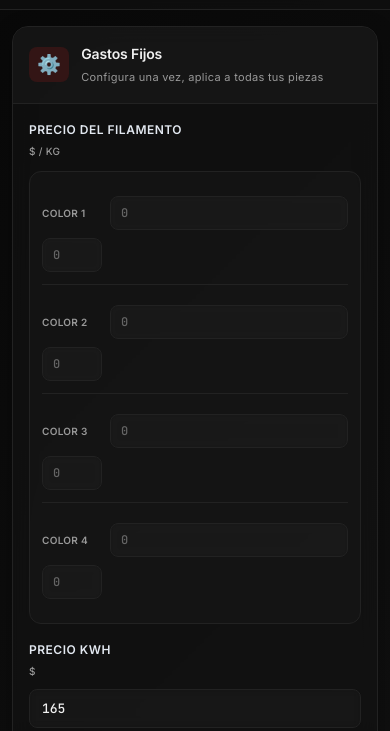
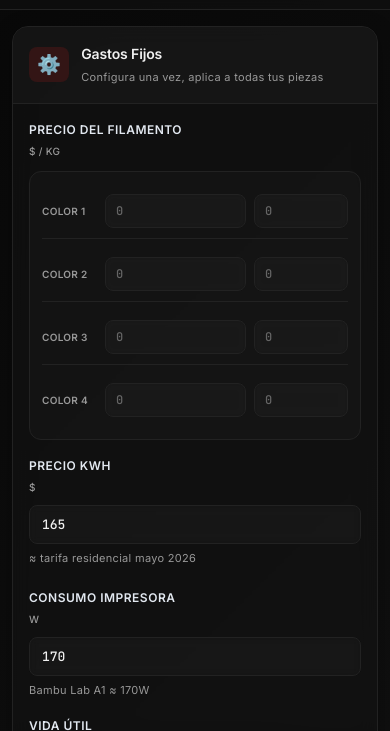
Before and after one commit to Gus579/calculadora-3d, a plain HTML site: page index.html in a window 390 px wide. Shown: the part 111-842 px from the top of the page. Drawn offline with Linux system fonts and the light colour scheme.

Commit message:
Coreccion de errores en la interfaz del telefono 2

```diff
--- a/styles.css
+++ b/styles.css
@@ -631,8 +631,8 @@
   }
 
   .filamento-row {
-    grid-template-columns: 60px 1fr;
-    gap: 8px;
+    grid-template-columns: 60px 1.5fr 1fr;
+    gap: 10px;
     align-items: center;
     padding: 12px 0;
     border-bottom: 1px solid var(--border);
@@ -763,6 +763,12 @@
     font-size: 10px;
   }
 
+  .filamento-row {
+    grid-template-columns: 55px 1.2fr 0.8fr !important;
+    gap: 8px;
+    padding: 10px 0;
+  }
+
   .filamento-grid input {
     padding: 8px 10px !important;
     font-size: 12px !important;
```
